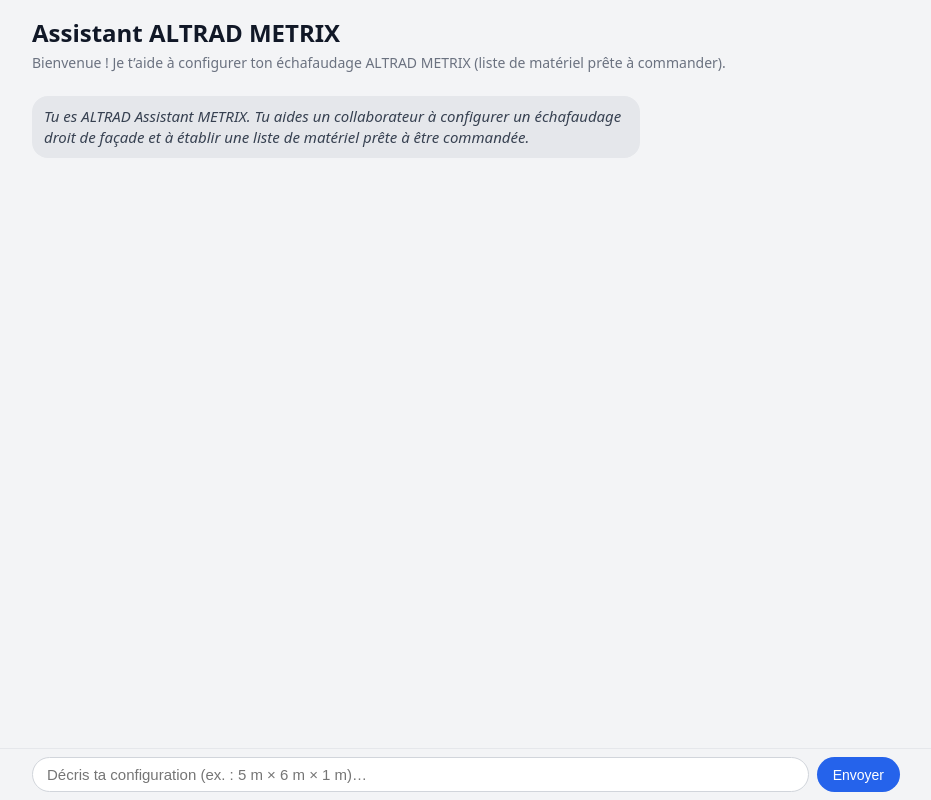
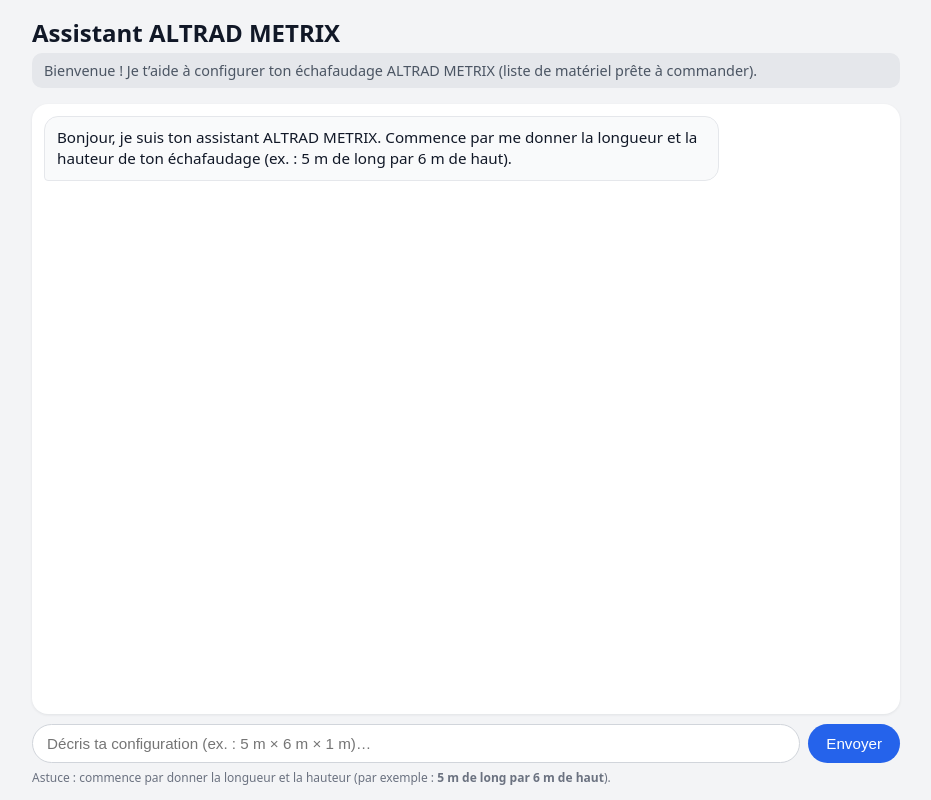
Before and after one commit to pierrehouillon/assistant-liste-mat-riel-chafaudage-Altrad, a website: page index.html in a window 1280 px wide. Both pictures are taken after a click on the button "Envoyer". Shown: the whole page, without its empty margins (174-1105 px from the left). Drawn offline with Linux system fonts and the light colour scheme.

Commit message:
Update index.html

```diff
--- a/index.html
+++ b/index.html
@@ -9,115 +9,113 @@
     html, body {
       margin: 0;
       padding: 0;
-        font-family: system-ui, -apple-system, BlinkMacSystemFont, "Segoe UI", sans-serif;
+      height: 100%;
+      font-family: system-ui, -apple-system, BlinkMacSystemFont, "Segoe UI",
+        Roboto, Helvetica, Arial, sans-serif;
       background: #f3f4f6;
       color: #111827;
-        height: 100%;
+    }
+    body {
+      display: flex;
+      justify-content: center;
     }
     .wrap {
+      width: 100%;
       max-width: 900px;
-        margin: 0 auto;
       padding: 16px;
     }
     h1 {
-        font-size: 24px;
-        font-weight: 700;
+      font-size: 1.5rem;
+      font-weight: 600;
       margin: 0 0 4px;
     }
     .subtitle {
-        font-size: 14px;
-        color: #6b7280;
+      font-size: 0.9rem;
+      color: #4b5563;
+      padding: 8px 12px;
+      border-radius: 10px;
+      background: #e5e7eb;
       margin-bottom: 16px;
     }
     .messages {
+      background: #ffffff;
+      border-radius: 16px;
+      padding: 12px;
+      box-shadow: 0 1px 3px rgba(15, 23, 42, 0.08);
+      height: calc(100vh - 190px);
+      overflow-y: auto;
+    }
+    .msg {
       display: flex;
-        flex-direction: column;
-        gap: 8px;
-        padding: 8px 0 80px;
-        min-height: 200px;
+      margin-bottom: 8px;
     }
-      .msg-row {
-        display: flex;
-      }
-      .msg-row.user {
+    .msg.user {
       justify-content: flex-end;
     }
-      .msg-row.assistant,
-      .msg-row.system {
+    .msg.assistant {
       justify-content: flex-start;
     }
     .bubble {
-        max-width: 70%;
-        border-radius: 16px;
+      max-width: 80%;
       padding: 10px 12px;
+      border-radius: 14px;
+      font-size: 0.95rem;
+      line-height: 1.4;
       white-space: pre-wrap;
-        line-height: 1.4;
-        font-size: 15px;
     }
-      .bubble.user {
+    .msg.user .bubble {
       background: #2563eb;
       color: #ffffff;
+      border-bottom-right-radius: 4px;
     }
-      .bubble.assistant {
-        background: #ffffff;
+    .msg.assistant .bubble {
+      background: #f9fafb;
+      border: 1px solid #e5e7eb;
       color: #111827;
-        border: 1px solid #e5e7eb;
-        box-shadow: 0 1px 2px rgba(0,0,0,0.04);
+      border-bottom-left-radius: 4px;
     }
-      .bubble.system {
+    .bubble strong { font-weight: 600; }
+    .bubble code {
+      font-family: ui-monospace, SFMono-Regular, Menlo, Monaco, Consolas;
+      font-size: 0.85rem;
       background: #e5e7eb;
-        color: #374151;
-        font-style: italic;
-      }
-      .time {
-        font-size: 11px;
-        color: #9ca3af;
-        margin-top: 2px;
+      padding: 2px 4px;
+      border-radius: 4px;
     }
     .composer {
-        position: fixed;
-        bottom: 0;
-        left: 0;
-        right: 0;
-        background: #f3f4f6;
-        border-top: 1px solid #e5e7eb;
-      }
-      .composer-inner {
-        max-width: 900px;
-        margin: 0 auto;
-        padding: 8px 16px;
       display: flex;
       gap: 8px;
+      margin-top: 10px;
     }
     .composer input {
       flex: 1;
       border-radius: 999px;
       border: 1px solid #d1d5db;
-        padding: 8px 14px;
-        font-size: 15px;
+      padding: 10px 14px;
+      font-size: 0.95rem;
       outline: none;
     }
     .composer input:focus {
       border-color: #2563eb;
-        box-shadow: 0 0 0 1px rgba(37,99,235,0.25);
+      box-shadow: 0 0 0 1px #2563eb22;
     }
     .composer button {
       border-radius: 999px;
       border: none;
-        padding: 8px 16px;
       background: #2563eb;
       color: #ffffff;
-        font-size: 14px;
+      padding: 10px 18px;
+      font-size: 0.95rem;
       cursor: pointer;
     }
     .composer button:disabled {
       opacity: 0.6;
       cursor: default;
     }
-      .thinking {
-        font-size: 12px;
+    .info {
+      margin-top: 6px;
+      font-size: 0.75rem;
       color: #6b7280;
-        margin-top: 4px;
     }
   </style>
 </head>
@@ -125,20 +123,23 @@
   <div class="wrap">
     <h1>Assistant ALTRAD METRIX</h1>
     <div class="subtitle">
-        Bienvenue ! Je t’aide à configurer ton échafaudage ALTRAD METRIX (liste de matériel prête à commander).
+      Bienvenue ! Je t’aide à configurer ton échafaudage ALTRAD METRIX
+      (liste de matériel prête à commander).
     </div>
 
     <div id="messages" class="messages"></div>
-      <div id="thinking" class="thinking"></div>
-    </div>
 
     <div class="composer">
-      <div class="composer-inner">
       <input
         id="input"
+        autocomplete="off"
         placeholder="Décris ta configuration (ex. : 5 m × 6 m × 1 m)…"
       />
       <button id="send">Envoyer</button>
+    </div>
+    <div class="info">
+      Astuce : commence par donner la longueur et la hauteur (par exemple :
+      <strong>5 m de long par 6 m de haut</strong>).
     </div>
   </div>
 
@@ -146,105 +147,83 @@
     const $messages = document.getElementById("messages");
     const $input = document.getElementById("input");
     const $send = document.getElementById("send");
-      const $thinking = document.getElementById("thinking");
 
-      // Historique complet envoyé au backend
-      const messages = [
-        {
-          role: "system",
-          content:
-            "Tu es ALTRAD Assistant METRIX. Tu aides un collaborateur à configurer un échafaudage droit de façade et à établir une liste de matériel prête à être commandée.",
-        },
-      ];
+    // 👉 Historique complet envoyé à l’API à chaque appel
+    //    (user + assistant)
+    const history = [];
 
-      function nowTime() {
-        return new Date().toLocaleTimeString("fr-FR", {
-          hour: "2-digit",
-          minute: "2-digit",
-        });
-      }
-
-      function renderMessages() {
-        $messages.innerHTML = "";
-        messages.forEach((m) => {
-          if (!m.content) return;
-          const row = document.createElement("div");
-          row.className = "msg-row " + m.role;
-
-          const bubble = document.createElement("div");
-          bubble.className = "bubble " + m.role;
-          bubble.textContent = m.content;
-
-          const time = document.createElement("div");
-          time.className = "time";
-          time.textContent = nowTime();
-
-          const wrap = document.createElement("div");
-          wrap.appendChild(bubble);
-          if (m.role !== "system") {
-            wrap.appendChild(time);
-          }
-
-          row.appendChild(wrap);
-          $messages.appendChild(row);
-        });
-
+    function scrollBottom() {
       $messages.scrollTop = $messages.scrollHeight;
     }
 
-      async function callApi() {
-        $thinking.textContent = "Je réfléchis à ta configuration…";
+    function addMessage(role, content) {
+      const box = document.createElement("div");
+      box.className = "msg " + role;
+
+      const bubble = document.createElement("div");
+      bubble.className = "bubble";
+      bubble.textContent = content;
+
+      box.appendChild(bubble);
+      $messages.appendChild(box);
+      scrollBottom();
+
+      // on stocke dans l’historique pour le serveur
+      history.push({ role, content });
+    }
+
+    // message de bienvenue (vu comme "assistant" pour l’historique,
+    // mais il ne gênera pas la logique serveur)
+    addMessage(
+      "assistant",
+      "Bonjour, je suis ton assistant ALTRAD METRIX. " +
+        "Commence par me donner la longueur et la hauteur de ton échafaudage " +
+        "(ex. : 5 m de long par 6 m de haut)."
+    );
+
+    async function sendMessage() {
+      const text = $input.value.trim();
+      if (!text) return;
+
+      // affiche le message utilisateur
+      addMessage("user", text);
+      $input.value = "";
+      $input.focus();
+
       $send.disabled = true;
-        $input.disabled = true;
+
       try {
         const resp = await fetch("/api/chat", {
           method: "POST",
-            headers: {
-              "Content-Type": "application/json",
-            },
-            body: JSON.stringify({ messages }),
+          headers: { "Content-Type": "application/json" },
+          body: JSON.stringify({ messages: history }),
         });
 
-          const text = await resp.text();
-          messages.push({
-            role: "assistant",
-            content: text || "(Réponse vide)",
-          });
-          renderMessages();
-        } catch (e) {
-          messages.push({
-            role: "assistant",
-            content:
-              "Désolé, une erreur est survenue lors de l’appel à l’API. Réessaie dans un instant.",
-          });
-          renderMessages();
+        if (!resp.ok) {
+          throw new Error("Réponse HTTP " + resp.status);
+        }
+
+        const answer = await resp.text();
+        addMessage("assistant", answer || "(réponse vide)");
+      } catch (err) {
+        console.error("Erreur API :", err);
+        addMessage(
+          "assistant",
+          "Désolé, une erreur est survenue avec le serveur. " +
+            "Répète ta demande un peu plus tard ou vérifie la connexion."
+        );
       } finally {
-          $thinking.textContent = "";
         $send.disabled = false;
-          $input.disabled = false;
-          $input.focus();
       }
     }
 
-      function send() {
-        const v = $input.value.trim();
-        if (!v) return;
-        messages.push({ role: "user", content: v });
-        $input.value = "";
-        renderMessages();
-        callApi();
-      }
-
-      $send.addEventListener("click", send);
+    $send.addEventListener("click", sendMessage);
     $input.addEventListener("keydown", (e) => {
-        if (e.key === "Enter" && !e.shiftKey) {
+      if (e.key === "Enter") {
         e.preventDefault();
-          send();
+        sendMessage();
       }
     });
-
-      // affichage initial (message système)
-      renderMessages();
   </script>
 </body>
 </html>
```
Lines whose indentation alone changed are shown as unchanged.
